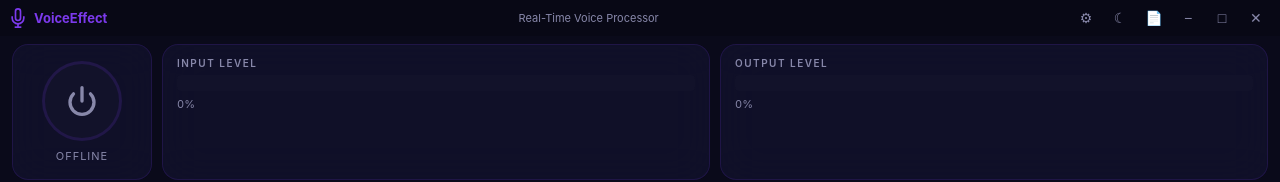
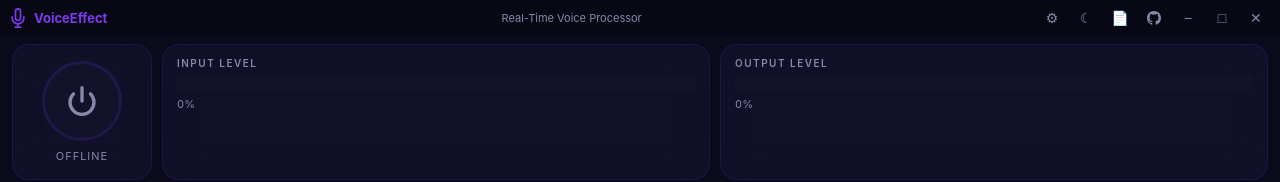
Before and after one commit to eaeoz/VoiceEffect, an Electron app: page public/index.html in a window 1280 px wide. Shown: the top 182 px of the page. Drawn offline with Linux system fonts and the light colour scheme; no server answers.

Commit message:
feat: Add GitHub link button and openLink function to index.html

```diff
--- a/public/index.html
+++ b/public/index.html
@@ -236,6 +236,9 @@
     <button class="tb-btn" onclick="openSettings()" title="Settings">&#9881;</button>
     <button class="tb-btn" onclick="toggleTheme()" title="Theme">&#9790;</button>
     <button class="tb-btn" onclick="api.openLogsFolder()" title="Logs">&#128196;</button>
+    <button class="tb-btn" onclick="openLink('https://github.com/eaeoz/VoiceEffect')" title="GitHub">
+      <svg width="14" height="14" viewBox="0 0 16 16" fill="currentColor"><path d="M8 0C3.58 0 0 3.58 0 8c0 3.54 2.29 6.53 5.47 7.59.4.07.55-.17.55-.38 0-.19-.01-.82-.01-1.49-2.01.37-2.53-.49-2.69-.94-.09-.23-.48-.94-.82-1.13-.28-.15-.68-.52-.01-.53.63-.01 1.08.58 1.23.82.72 1.21 1.87.87 2.33.66.07-.52.28-.87.51-1.07-1.78-.2-3.64-.89-3.64-3.95 0-.87.31-1.59.82-2.15-.08-.2-.36-1.02.08-2.12 0 0 .67-.21 2.2.82.64-.18 1.32-.27 2-.27.68 0 1.36.09 2 .27 1.53-1.04 2.2-.82 2.2-.82.44 1.1.16 1.92.08 2.12.51.56.82 1.27.82 2.15 0 3.07-1.87 3.75-3.65 3.95.29.25.54.73.54 1.48 0 1.07-.01 1.93-.01 2.2 0 .21.15.46.55.38A8.013 8.013 0 0016 8c0-4.42-3.58-8-8-8z"/></svg>
+    </button>
     <button class="tb-btn" onclick="api.minimize()" title="Minimize">&#8722;</button>
     <button class="tb-btn" onclick="api.maximize()" title="Maximize">&#9633;</button>
     <button class="tb-btn close" onclick="api.close()" title="Close">&#10005;</button>
@@ -448,6 +451,8 @@
 let processedCount = 0, startTime = 0;
 
 function $(id){return document.getElementById(id)}
+
+function openLink(url){if(api) api.openExternal(url);}
 
 async function init(){
   loadTheme();
```
Also changed, not shown: package.json (+4 -3 lines).
